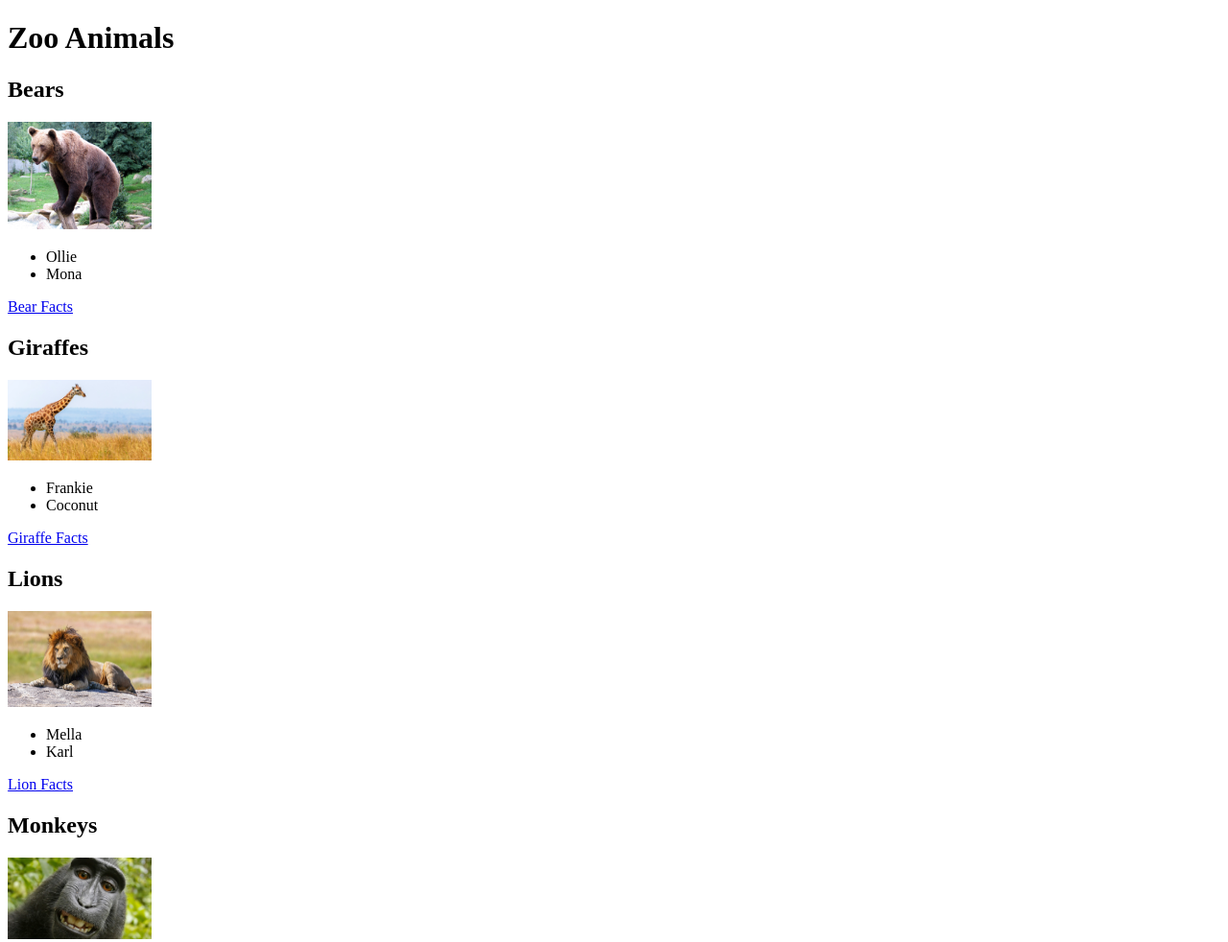
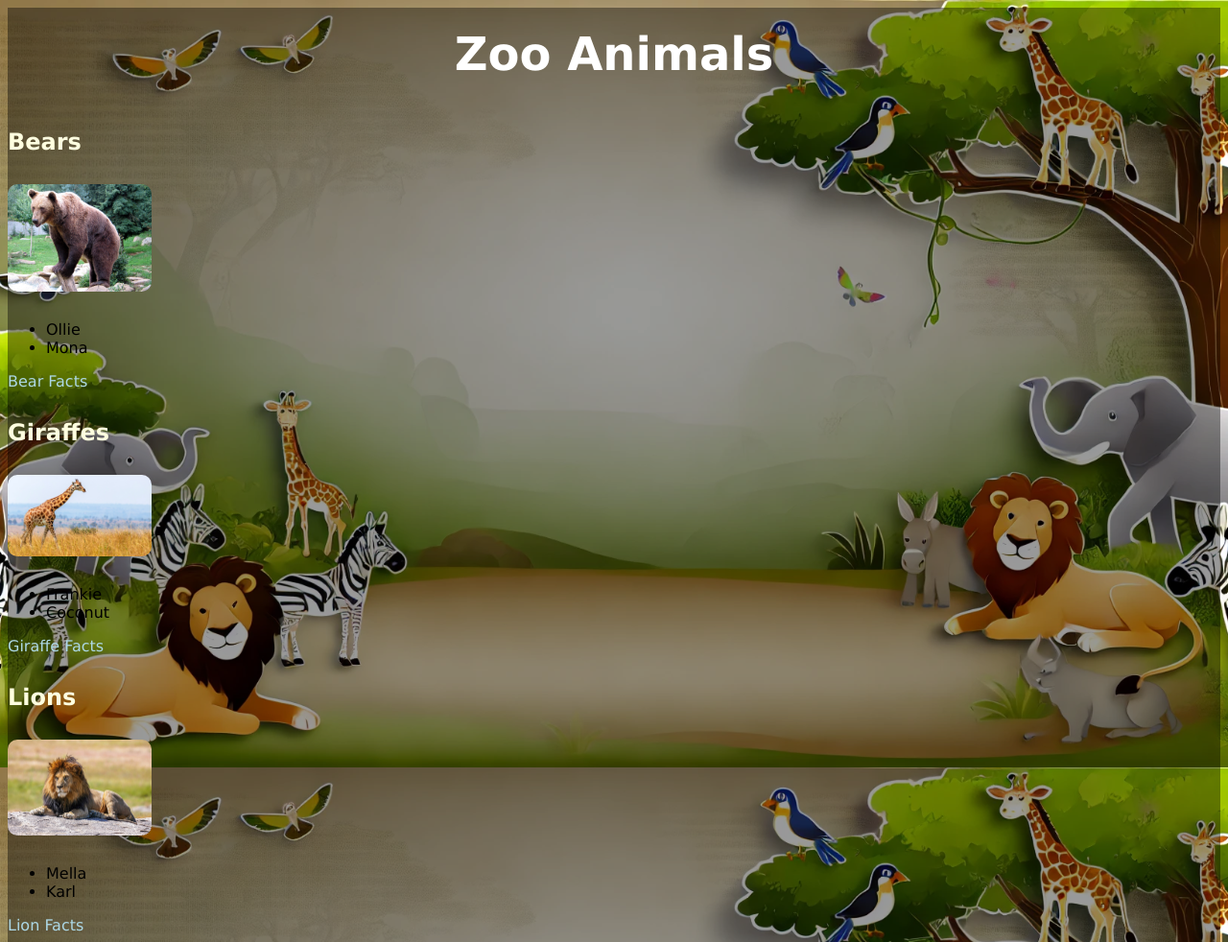
Before and after one commit to jamieselects/block05, a plain HTML site: page index.html in a window 1280 px wide. Shown: the top 982 px of the page at 96% size. Drawn offline with Linux system fonts and the light colour scheme.

Commit message:
adding css styling

```diff
--- a/index.html
+++ b/index.html
@@ -4,6 +4,7 @@
   <meta charset="UTF-8">
   <meta name="viewport" content="width=device-width, initial-scale=1.0">
   <title>Zoo Animals</title>
+  <link rel="stylesheet" href="style.css"
 </head>
 <body>
   <!-- Add a header for the page -->
@@ -15,21 +16,21 @@
       <li>Ollie</li>
       <li>Mona</li>
     </ul>
-    <a href="https://en.wikipedia.org/wiki/Bear">Bear Facts</a>
+    <p><a href="https://en.wikipedia.org/wiki/Bear">Bear Facts</a></p>
   <h2>Giraffes</h2>
     <img src="Giraffe.jpg" width="150" alt="Bear Image">
     <ul>
       <li>Frankie</li>
       <li>Coconut</li>
     </ul>
-    <a href="https://en.wikipedia.org/wiki/Giraffe">Giraffe Facts</a>
+    <p><a href="https://en.wikipedia.org/wiki/Giraffe">Giraffe Facts</a></p>
   <h2>Lions</h2>
     <img src="Lion.jpg" width="150" alt="Lion Image">
     <ul>
       <li>Mella</li>
       <li>Karl</li>
     </ul>
-    <a href="https://en.wikipedia.org/wiki/Lion">Lion Facts</a>
+    <p><a href="https://en.wikipedia.org/wiki/Lion">Lion Facts</a></p>
   <h2>Monkeys</h2>
     <img src="Monkey.jpg" width="150" alt="Monkey Image">
     <ul>
@@ -37,7 +38,7 @@
       <li>Earl</li>
       <li>Banana Pudding</li>
     </ul>
-    <a href="https://en.wikipedia.org/wiki/Monkey">Monkey Facts</a>
+    <p><a href="https://en.wikipedia.org/wiki/Monkey">Monkey Facts</a></p>
   <h2>Alligators</h2>
     <img src="Alligator.webp" width="150" alt="Alligator Image">
     <ul>
@@ -45,6 +46,6 @@
       <li>Aspen</li>
       <li>Mika</li>
     </ul>
-    <a href="https://en.wikipedia.org/wiki/Alligator">Alligator Facts</a>
+    <p><a href="https://en.wikipedia.org/wiki/Alligator">Alligator Facts</a></p>
 </body>
 </html>
--- /dev/null
+++ b/style.css
@@ -0,0 +1,62 @@
+/* Apply the background image to the body */
+
+body {
+  background-image: url('zoo_background.webp'); /* Replace with your image file name */
+  background-size: cover;
+  background-repeat: no-repeat;
+  background-attachment: fixed;
+  position: relative;
+}
+
+body::before {
+  content: '';
+  position: absolute;
+  top: 0;
+  left: 0;
+  width: 100%;
+  height: 100%;
+  background-color: rgba(0, 0, 0, 0.4); /* Adjust the color and opacity (0.0 to 1.0) */
+  z-index: -1;
+}
+
+/* Add some padding to the header */
+header {
+  text-align: center;
+  padding: 20px;
+}
+
+/* Style h1 (header title) */
+header h1 {
+  font-size: 3em;
+  margin: 0;
+  font-family: Verdana, Geneva, Tahoma, sans-serif;
+  color: white;
+}
+
+/* Add some spacing and styling for h2 (animal categories) */
+h2 {
+  margin-top: 30px;
+  color: lightyellow;
+  font-family: Verdana, Geneva, Tahoma, sans-serif;
+}
+
+/* Style the links */
+a {
+  color: lightblue;
+  text-decoration: none;
+  font-family: Verdana, Geneva, Tahoma, sans-serif;
+}
+
+a:hover {
+  text-decoration: underline;
+}
+
+/* Style images for animals */
+img {
+  border-radius: 10px;
+  margin: 10px 0;
+}
+
+ul {
+  font-family: Verdana, Geneva, Tahoma, sans-serif;
+}
```
Also changed, not shown: zoo_background.webp (added).
